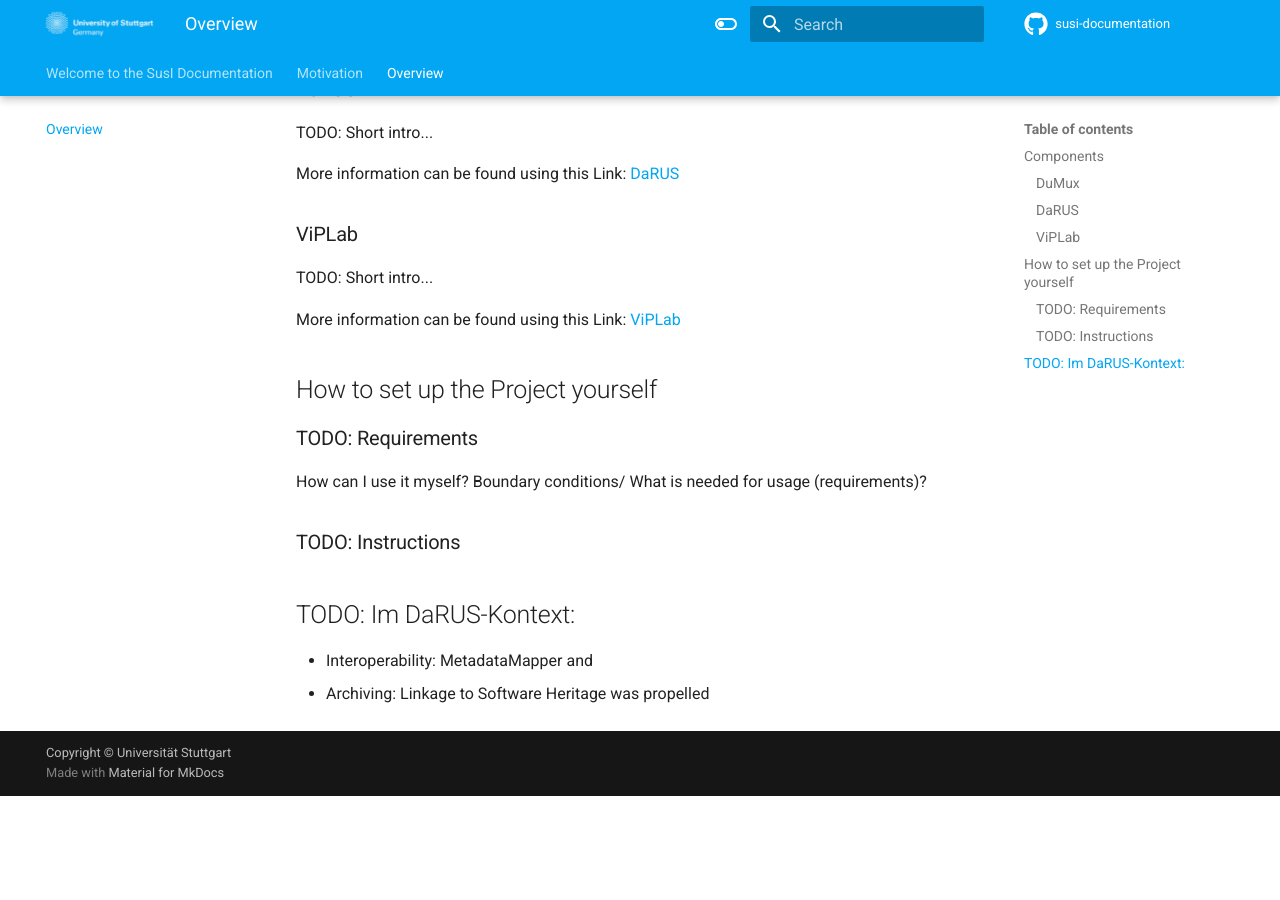
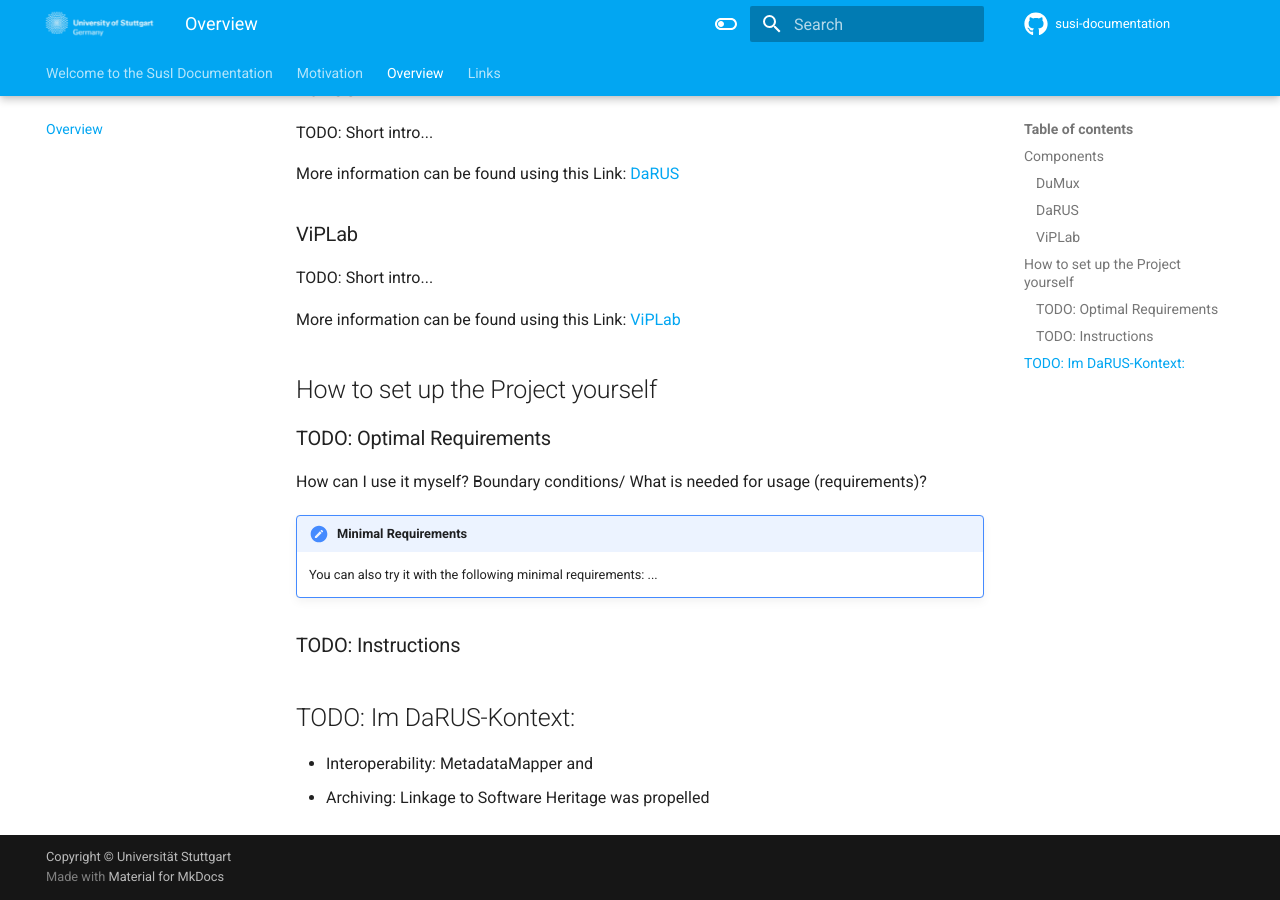
Before and after one commit to Universitaet-Stuttgart/susi-documentation, an MkDocs documentation site: the page built from docs/project/project.md, in a window 1280 px wide and 900 px high, scrolled down 961 px. Built offline with MkDocs 1.6.1 and Material for MkDocs 9.7.7, drawn with Linux system fonts in a browser that asks for light colours; comment, search, counter and statistics services are not loaded; before the commit the page ends 1757 px from its top, so only the background shows below that.

Commit message:
Link-page and note about minimal requirements

```diff
--- a/docs/project/project.md
+++ b/docs/project/project.md
@@ -28,9 +28,14 @@ More information can be found using this Link: [ViPLab](https://virtualprogrammi
 
 ## How to set up the Project yourself
 
-### TODO: Requirements
+### TODO: Optimal Requirements
 
 How can I use it myself? Boundary conditions/ What is needed for usage (requirements)?
+
+!!! note "Minimal Requirements"
+
+    You can also try it with the following minimal requirements:
+    ...
 
 ### TODO: Instructions
 
--- a/mkdocs.yml
+++ b/mkdocs.yml
@@ -49,5 +49,6 @@ nav:
   - index.md
   - Motivation: project/index.md
   - Overview: project/project.md
+  - Links: project/links.md
 extra:
   collapse_toc: false
```
Also changed, not shown: docs/project/links.md (added, +9 -0 lines).
